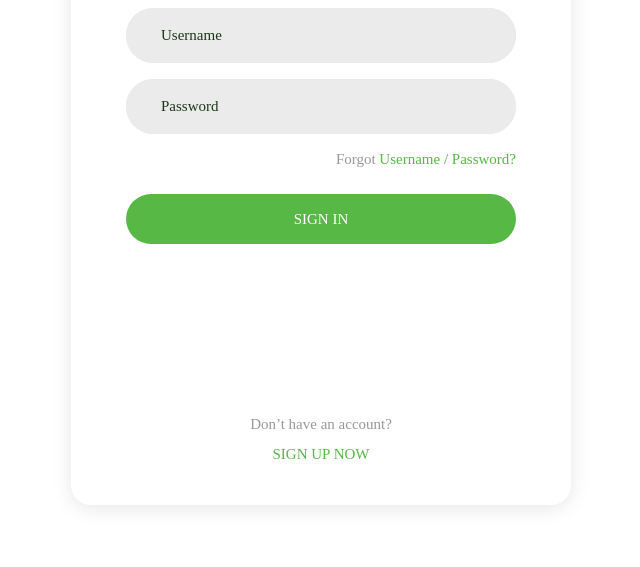
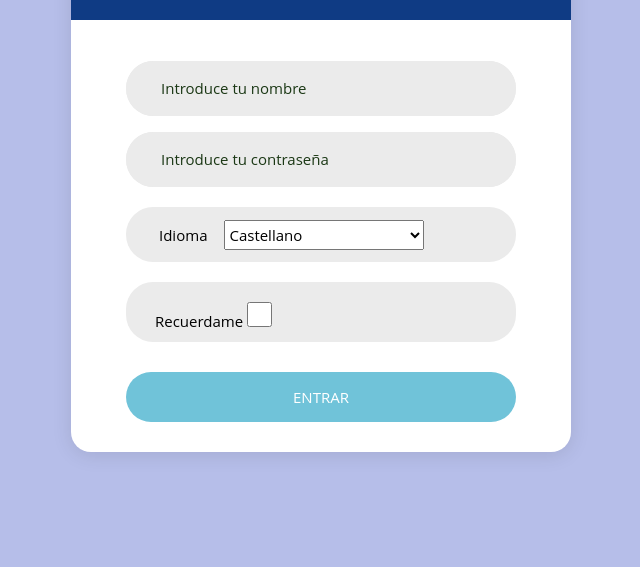
Before and after one commit to ihz46/loginIpartek, a plain HTML site: page index.html in a window 1280 px wide. Shown: the part 233-800 px from the top of the page, without its empty margins (319-959 px from the left). Drawn offline with Linux system fonts and the light colour scheme; a web font is replaced by a local one.

Commit message:
cambios hoy

```diff
--- a/css/main.css
+++ b/css/main.css
@@ -1,7 +1,3 @@
-
-
-
-
 /*//////////////////////////////////////////////////////////////////
 [ FONT ]*/
 
@@ -31,7 +27,8 @@
   box-sizing: border-box;
 }
 
-body, html {
+body,
+html {
   height: 100%;
   font-family: Ubuntu-Regular, sans-serif;
 }
@@ -55,11 +52,16 @@ a:focus {
 
 a:hover {
   text-decoration: none;
-  color: #1b3815;
+  color: #0f3b84;
 }
 
 /*---------------------------------------------*/
-h1,h2,h3,h4,h5,h6 {
+h1,
+h2,
+h3,
+h4,
+h5,
+h6 {
   margin: 0px;
 }
 
@@ -71,7 +73,8 @@ p {
   margin: 0px;
 }
 
-ul, li {
+ul,
+li {
   margin: 0px;
   list-style-type: none;
 }
@@ -99,20 +102,43 @@ textarea {
   border: none;
 }
 
-textarea:focus, input:focus {
+textarea:focus,
+input:focus {
   border-color: transparent !important;
 }
 
 
-input::-webkit-input-placeholder { color: #1b3815;}
-input:-moz-placeholder { color: #1b3815;}
-input::-moz-placeholder { color: #1b3815;}
-input:-ms-input-placeholder { color: #1b3815;}
+input::-webkit-input-placeholder {
+  color: #1b3815;
+}
 
-textarea::-webkit-input-placeholder { color: #1b3815;}
-textarea:-moz-placeholder { color: #1b3815;}
-textarea::-moz-placeholder { color: #1b3815;}
-textarea:-ms-input-placeholder { color: #1b3815;}
+input:-moz-placeholder {
+  color: #1b3815;
+}
+
+input::-moz-placeholder {
+  color: #1b3815;
+}
+
+input:-ms-input-placeholder {
+  color: #1b3815;
+}
+
+textarea::-webkit-input-placeholder {
+  color: #1b3815;
+}
+
+textarea:-moz-placeholder {
+  color: #1b3815;
+}
+
+textarea::-moz-placeholder {
+  color: #1b3815;
+}
+
+textarea:-ms-input-placeholder {
+  color: #1b3815;
+}
 
 /*---------------------------------------------*/
 button {
@@ -134,21 +160,21 @@ iframe {
 .txt1 {
   font-family: Ubuntu-Regular;
   font-size: 15px;
-  color: #999999;
+  color: #70c3d9;
   line-height: 1.4;
 }
 
 .txt2 {
   font-family: Ubuntu-Regular;
   font-size: 15px;
-  color: #57b846;
+  color: #70c3d9;
   line-height: 1.4;
 }
 
 .txt3 {
   font-family: Ubuntu-Bold;
   font-size: 15px;
-  color: #57b846;
+  color: #70c3d9;
   line-height: 1.4;
   text-transform: uppercase;
 }
@@ -175,7 +201,7 @@ iframe {
   align-items: center;
   padding: 15px;
   position: relative;
-  background-color: #fff;
+  background-color: rgb(182, 190, 233);
 }
 
 .wrap-login100 {
@@ -200,19 +226,19 @@ iframe {
 }
 
 .login100-form-title {
-  font-family: JosefinSans-Bold;
-  font-size: 30px;
+  font-family: Open Sans;
+  font-size: 40px;
   color: #fff;
   line-height: 1.2;
   text-align: center;
-
   display: block;
   position: absolute;
   width: 100%;
   top: 0;
   left: 0;
-  background-color: #57b846;
+  background-color: #0f3b84;
   padding-top: 50px;
+  text-transform: uppercase;
   padding-bottom: 39px;
 }
 
@@ -228,9 +254,9 @@ iframe {
 }
 
 .input100 {
-  font-family: Ubuntu-Bold;
+  font-family: Open Sans;
   font-size: 15px;
-  color: #1b3815;
+  color: #0f3b84;
   line-height: 1.2;
 
   position: relative;
@@ -240,6 +266,57 @@ iframe {
   background: #ebebeb;
   border-radius: 27px;
   padding: 0 35px 0 35px;
+}
+
+.idioma {
+
+  font-family: Open Sans;
+  font-size: 15px;
+  color: #000000;
+  line-height: 1.2;
+  position: relative;
+  display: block;
+  width: 100%;
+  height: 55px;
+  background: #ebebeb;
+  border-radius: 27px;
+  padding: 13px 33px 0px;
+  margin-top: 20px;
+  display: inline-block;
+}
+
+.check {
+  font-family: Open Sans;
+  font-size: 15px;
+  color: #000000;
+  line-height: 1.2;
+
+  position: relative;
+  display: block;
+  width: 100%;
+  height: 60px;
+  background: #ebebeb;
+  border-radius: 27px;
+  padding: 20px 29px 14px;
+  margin-top: 20px;
+}
+
+input[type="checkbox"] {
+  width: 25px;
+  height: 25px;
+}
+
+select {
+  width: 200px;
+  height: 30px;
+
+
+}
+
+label {
+  display: inline-block;
+  margin-bottom: .5rem;
+  padding-right: 13px;
 }
 
 
@@ -269,7 +346,7 @@ iframe {
   transition: all 0.4s;
 }
 
-.input100:focus + .focus-input100 {
+.input100:focus+.focus-input100 {
   width: calc(100% + 20px);
 }
 
@@ -284,6 +361,7 @@ iframe {
   display: flex;
   flex-wrap: wrap;
   justify-content: center;
+  margin: 30px 0 30px 0;
 }
 
 .login100-form-btn {
@@ -297,10 +375,10 @@ iframe {
   padding: 0 20px;
   width: 100%;
   height: 50px;
-  background-color: #57b846;
+  background-color: #70c3d9;
   border-radius: 25px;
 
-  font-family: Ubuntu-Bold;
+  font-family: Open Sans;
   font-size: 15px;
   color: #fff;
   line-height: 1.2;
@@ -313,7 +391,7 @@ iframe {
 }
 
 .login100-form-btn:hover {
-  background-color: #1b3815;
+  background-color: #0f3b84;
 }
 
 
--- a/index.html
+++ b/index.html
@@ -1,11 +1,12 @@
 <!DOCTYPE html>
-<html lang="en">
+<html lang="es">
+
 <head>
-	<title>Login V8</title>
+	<title>Login Ipartek</title>
 	<meta charset="UTF-8">
 	<meta name="viewport" content="width=device-width, initial-scale=1">
 	<!--===============================================================================================-->
-	<link rel="icon" type="image/png" href="images/icons/favicon.ico"/>
+	<link rel="icon" type="image/png" href="images/icons/favicon.ico" />
 	<!--===============================================================================================-->
 	<link rel="stylesheet" type="text/css" href="vendor/bootstrap/css/bootstrap.min.css">
 	<!--===============================================================================================-->
@@ -25,51 +26,52 @@
 	<link rel="stylesheet" type="text/css" href="css/main.css">
 	<!--===============================================================================================-->
 </head>
+
 <body>
-
 	<div class="limiter">
 		<div class="container-login100">
 			<div class="wrap-login100">
 				<form class="login100-form validate-form p-l-55 p-r-55 p-t-178">
 					<span class="login100-form-title">
-						Sign In
+						Iniciar Sesión
 					</span>
 
-					<div class="wrap-input100 validate-input m-b-16" data-validate="Please enter username">
-						<input class="input100" type="text" name="username" placeholder="Username">
+					<div class="wrap-input100 validate-input m-b-16" data-validate="Introduce tu nombre de usuario">
+						<input class="input100" type="text" name="nombre" placeholder="Introduce tu nombre">
 						<span class="focus-input100"></span>
 					</div>
 
-					<div class="wrap-input100 validate-input" data-validate = "Please enter password">
-						<input class="input100" type="password" name="pass" placeholder="Password">
+					<div class="wrap-input100 validate-input" data-validate="Introduce la contraseña">
+						<input class="input100" type="password" name="contrasena" placeholder="Introduce tu contraseña">
 						<span class="focus-input100"></span>
 					</div>
 
-					<div class="text-right p-t-13 p-b-23">
-						<span class="txt1">
-							Forgot
-						</span>
+					<div class="idioma">
+					<label for="idioma">Idioma</label>
+						<select name="idioma" id="idioma">
+							<option value="castellano">Castellano</option>
+							<option value="euskera">Euskera</option>
+							<option value="ingles">Inglés</option>
+							<option value="francés">Francés</option>
+							<option value="alemán">Alemán</option>
 
-						<a href="#" class="txt2">
-							Username / Password?
-						</a>
+						</select>
 					</div>
+
+					<div class="check">
+						Recuerdame
+						<input type="checkbox" name="recuerdame" id="recuerdame">
+					</div>
+
+
 
 					<div class="container-login100-form-btn">
 						<button class="login100-form-btn">
-							Sign in
+							Entrar
 						</button>
 					</div>
 
-					<div class="flex-col-c p-t-170 p-b-40">
-						<span class="txt1 p-b-9">
-							Don’t have an account?
-						</span>
 
-						<a href="#" class="txt3">
-							Sign up now
-						</a>
-					</div>
 				</form>
 			</div>
 		</div>
@@ -92,6 +94,6 @@
 	<script src="vendor/countdowntime/countdowntime.js"></script>
 	<!--===============================================================================================-->
 	<script src="js/main.js"></script>
+</body>
 
-</body>
 </html>
```
Lines whose indentation alone changed are shown as unchanged.
